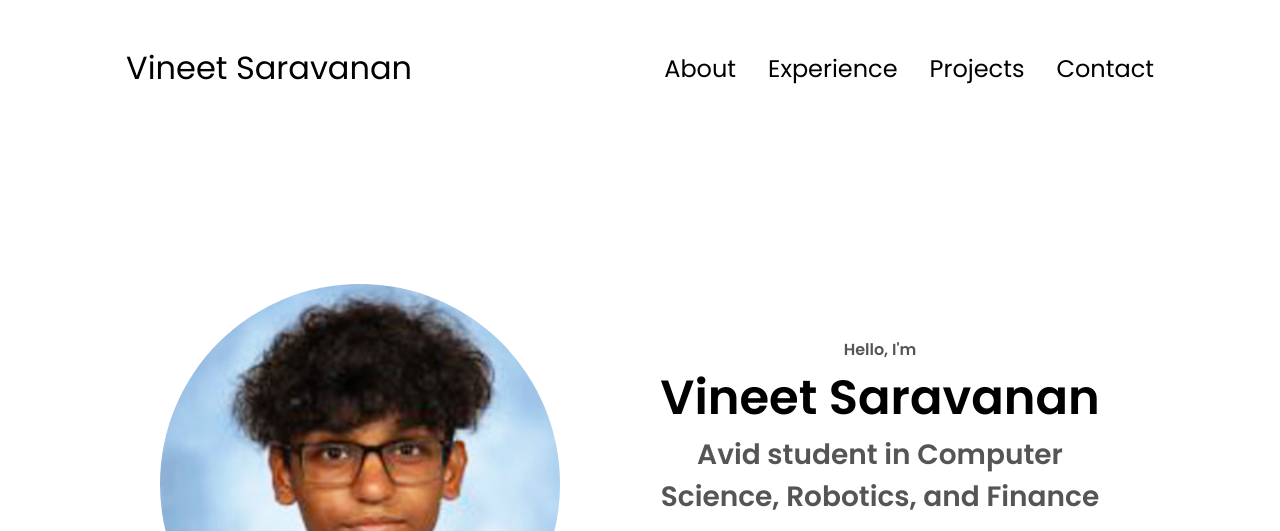
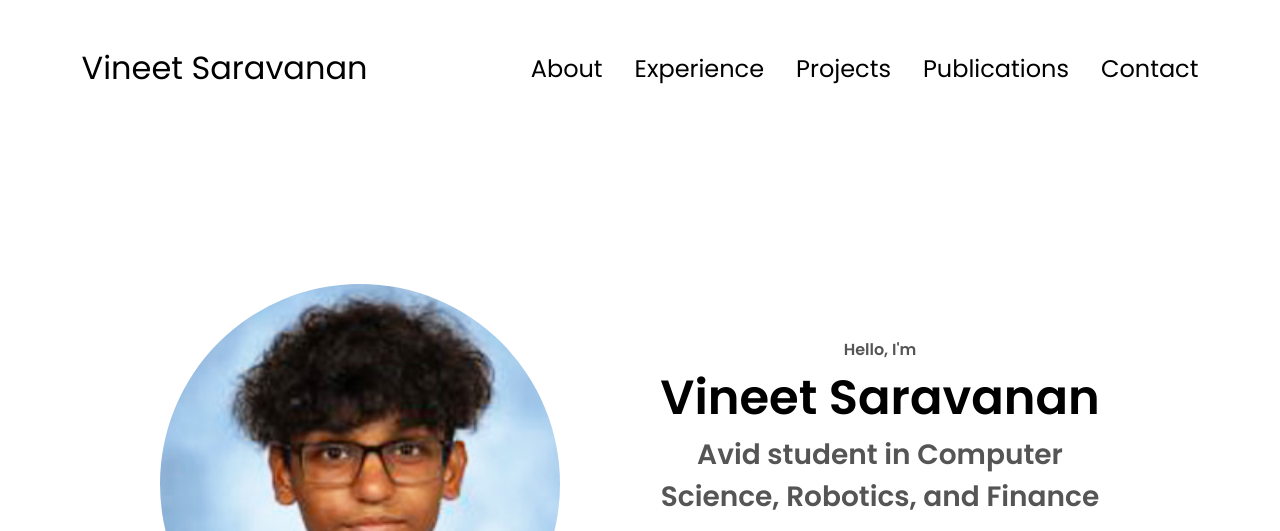
Before and after one commit to VSPuzzler/PersonalWebsite, a plain HTML site: page index.html in a window 1280 px wide. Shown: the top 531 px of the page. Drawn offline with Linux system fonts and the light colour scheme.

Commit message:
Added publication header

```diff
--- a/index.html
+++ b/index.html
@@ -16,6 +16,7 @@
           <li><a href="#about">About</a></li>
           <li><a href="#experience">Experience</a></li>
           <li><a href="#projects">Projects</a></li>
+          <li><a href="#publications">Publications</a></li>
           <li><a href="#contact">Contact</a></li>
         </ul>
       </div>
@@ -322,10 +323,10 @@
         src="./assets/arrow.png"
         alt="Arrow icon"
         class="icon arrow"
-        onclick="location.href='./#publication'"
+        onclick="location.href='./#publications'"
       />
     </section>
-    <section id="publication">
+    <section id="publications">
       <p class="section__text__p1">Browse My Recent</p>
       <h1 class="title">Publications</h1>
       <div class="experience-details-container">
@@ -423,6 +424,7 @@
             <li><a href="#about">About</a></li>
             <li><a href="#experience">Experience</a></li>
             <li><a href="#projects">Projects</a></li>
+            <li><a href="#publications">Publications</a></li>
             <li><a href="#contact">Contact</a></li>
           </ul>
         </div>
```
Also changed, not shown: mediaqueries.css (line endings or trailing spaces).
